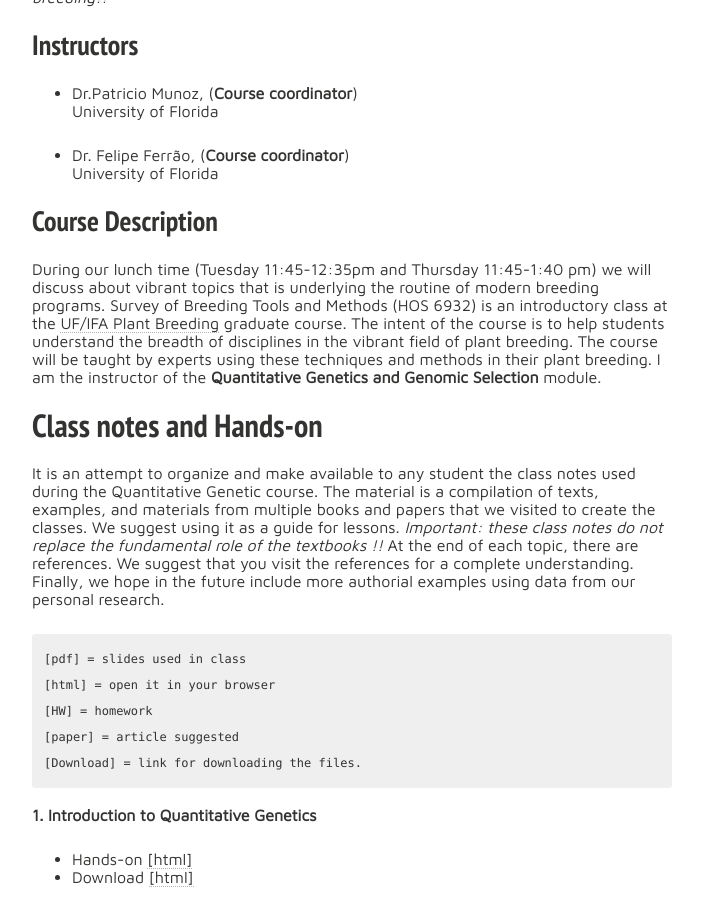
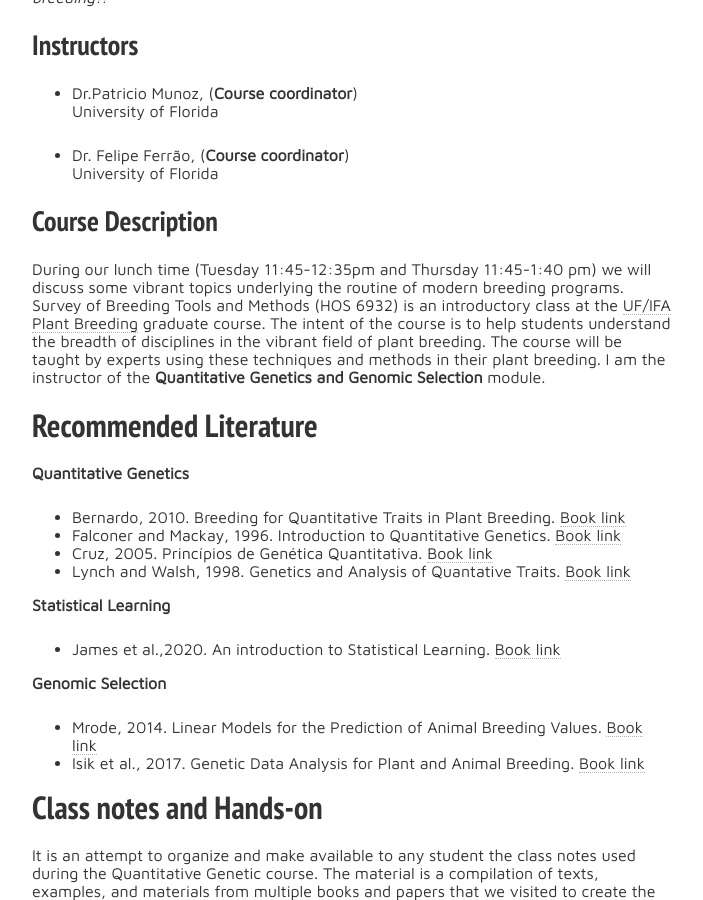
Before and after one commit to lfelipe-ferrao/lfelipe-ferrao.github.io, a Jekyll site: the page built from class/survey/index.md, in a window 1280 px wide and 900 px high, scrolled down 566 px. Shown: the whole window, without its empty margins (288-991 px from the left). Built offline with Jekyll 4.4.1, drawn with Linux system fonts in a browser that asks for light colours; nearby versions of some CDN libraries; our own code applies the rules of GitHub Pages for plain Markdown files.

Commit message:
Update index.md

````diff
--- a/class/survey/index.md
+++ b/class/survey/index.md
@@ -14,14 +14,33 @@ University of Florida
 
 ## Course Description
 
+During our lunch time (Tuesday 11:45-12:35pm and Thursday 11:45-1:40 pm) we will discuss some vibrant topics underlying the routine of modern breeding programs. Survey of Breeding Tools and Methods (HOS 6932) is an introductory class at the [UF/IFA Plant Breeding](https://programs.ifas.ufl.edu/plant-breeding/graduate-program/) graduate course. The intent of the course is to help students understand the breadth of disciplines in the vibrant field of plant breeding. The course will be taught by experts using these techniques and methods in their plant breeding. I am the instructor of the **Quantitative Genetics and Genomic Selection** module.
 
+# Recommended Literature
 
-During our lunch time (Tuesday 11:45-12:35pm and Thursday 11:45-1:40 pm) we will discuss about vibrant topics that is underlying the routine of modern breeding programs. Survey of Breeding Tools and Methods (HOS 6932) is an introductory class at the [UF/IFA Plant Breeding](https://programs.ifas.ufl.edu/plant-breeding/graduate-program/) graduate course. The intent of the course is to help students understand the breadth of disciplines in the vibrant field of plant breeding. The course will be taught by experts using these techniques and methods in their plant breeding. I am the instructor of the **Quantitative Genetics and Genomic Selection** module.
+**Quantitative Genetics**
 
+- Bernardo, 2010. Breeding for Quantitative Traits in Plant Breeding. [Book link](http://stemmapress.com/)
+- Falconer and Mackay, 1996. Introduction to Quantitative Genetics.
+[Book link](https://www.amazon.com/Introduction-Quantitative-Genetics-Douglas-Falconer/dp/0582243025)
+- Cruz, 2005. Princípios de Genética Quantitativa. [Book link](https://www.editoraufv.com.br/produto/principios-de-genetica-quantitativa/1109015)
+- Lynch and Walsh, 1998. Genetics and Analysis of Quantative Traits. [Book link](https://www.amazon.com/Genetics-Analysis-Quantitative-Traits-Michael/dp/0878934812)
+
+**Statistical Learning**
+
+- James et al.,2020. An introduction to Statistical Learning. [Book link](https://www.statlearning.com/)
+
+**Genomic Selection**
+
+- Mrode, 2014. Linear Models for the Prediction of Animal Breeding Values. [Book link](https://www.amazon.com/Linear-Models-Prediction-Animal-Breeding/dp/1845939816)
+- Isik et al., 2017. Genetic Data Analysis for Plant and Animal Breeding. [Book link](https://www.springer.com/gp/book/9783319551753)
 
 # Class notes and Hands-on
 
 It is an attempt to organize and make available to any student the class notes used during the Quantitative Genetic course. The material is a compilation of texts, examples, and materials from multiple books and papers that we visited to create the classes. We suggest using it as a guide for lessons. *Important: these class notes do not replace the fundamental role of the textbooks !!* At the end of each topic, there are references. We suggest that you visit the references for a complete understanding. Finally, we hope in the future include more authorial examples using data from our personal research.
+
+
+
 
 ```
 [pdf] = slides used in class
````
